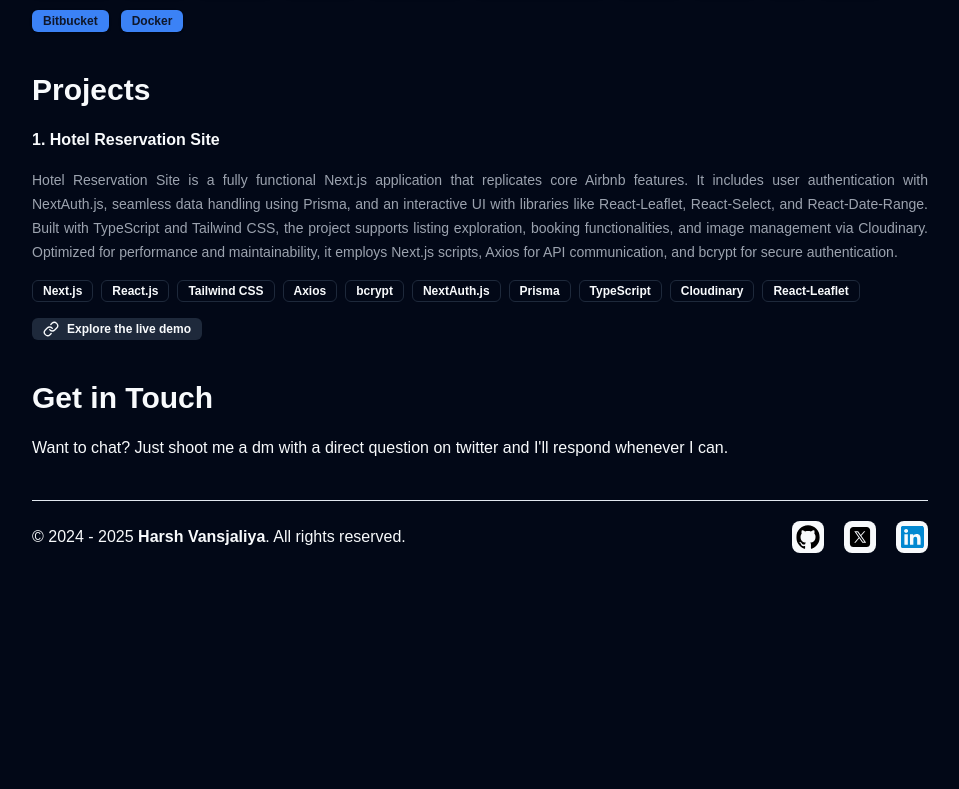
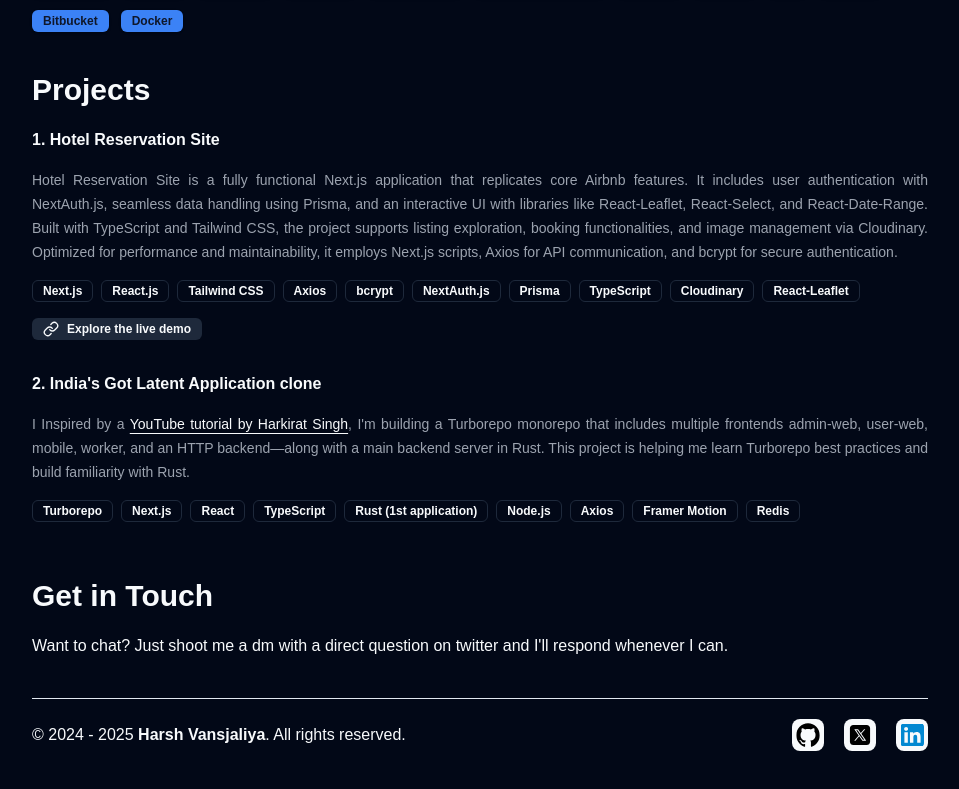
Before and after one commit to Harsh6575/portfolio-harsh-v2, a Next.js app: page / in a window 1280 px wide. Shown: the part 918-1707 px from the top of the page, without its empty margins (160-1119 px from the left). Before the commit the page ends 1519 px from the top, so only its background shows below. Built offline with nearby package versions, Linux system fonts and the light colour scheme.

Commit message:
feat: updated projects, readme and loader

```diff
--- a/package.json
+++ b/package.json
@@ -18,6 +18,7 @@
     "react": "^19.0.0",
     "react-dom": "^19.0.0",
     "react-icons": "^5.4.0",
+    "react-spinners": "^0.15.0",
     "tailwind-merge": "^3.0.1",
     "tailwindcss-animate": "^1.0.7"
   },
--- a/src/app/_components/projects.tsx
+++ b/src/app/_components/projects.tsx
@@ -1,38 +1,9 @@
 import { H2 } from "@/components/heading";
 import { Badge } from "@/components/ui/badge";
-import { Link } from "lucide-react";
+import { Link as LinkIcon } from "lucide-react";
 import { FaGithub } from "react-icons/fa6";
-
-type TProject = {
-  index: number;
-  name: string;
-  description: React.ReactNode;
-  technologies: string[];
-  githubUrl?: string;
-  url?: string;
-};
-
-const projects: TProject[] = [
-  {
-    index: 1,
-    name: "Hotel Reservation Site",
-    description:
-      "Hotel Reservation Site is a fully functional Next.js application that replicates core Airbnb features. It includes user authentication with NextAuth.js, seamless data handling using Prisma, and an interactive UI with libraries like React-Leaflet, React-Select, and React-Date-Range. Built with TypeScript and Tailwind CSS, the project supports listing exploration, booking functionalities, and image management via Cloudinary. Optimized for performance and maintainability, it employs Next.js scripts, Axios for API communication, and bcrypt for secure authentication.",
-    technologies: [
-      "Next.js",
-      "React.js",
-      "Tailwind CSS",
-      "Axios",
-      "bcrypt",
-      "NextAuth.js",
-      "Prisma",
-      "TypeScript",
-      "Cloudinary",
-      "React-Leaflet",
-    ],
-    url: "https://hotel-reservation-harsh6575.vercel.app/",
-  },
-];
+import { TProject } from "../types";
+import { projects } from "../constants";
 
 const ProjectCard = ({
   index,
@@ -71,7 +42,7 @@
         {url && (
           <a href={url} target="_blank">
             <Badge variant={"secondary"} className="flex items-center gap-2">
-              <Link className="h-4 w-4" />
+              <LinkIcon className="h-4 w-4" />
               Explore the live demo
             </Badge>
           </a>
--- a/src/app/_components/skills.tsx
+++ b/src/app/_components/skills.tsx
@@ -1,30 +1,6 @@
 import { H2 } from "@/components/heading";
 import { Badge } from "@/components/ui/badge";
-
-export const skills: { name: string }[] = [
-  { name: "TypeScript" },
-  { name: "React.js" },
-  { name: "Next.js" },
-  { name: "Tailwind CSS" },
-  { name: "Express.js" },
-  { name: "Node.js" },
-  { name: "Python" },
-  { name: "Django" },
-  { name: "Java" },
-  { name: "PostgreSQL" },
-  { name: "MongoDB" },
-  { name: "MySQL" },
-  { name: "GraphQL" },
-  { name: "RESTApi" },
-  { name: "Prisma ORM" },
-  { name: "Jupyter Notebooks" },
-  { name: "pandas" },
-  { name: "NumPy" },
-  { name: "Git" },
-  { name: "GitHub" },
-  { name: "Bitbucket" },
-  { name: "Docker" },
-];
+import { skills } from "../constants";
 
 export const Skills = () => {
   return (
--- /dev/null
+++ b/src/app/constants/index.tsx
@@ -0,0 +1,79 @@
+import Link from "next/link";
+import { TProject } from "../types";
+
+export const skills: { name: string }[] = [
+    { name: "TypeScript" },
+    { name: "React.js" },
+    { name: "Next.js" },
+    { name: "Tailwind CSS" },
+    { name: "Express.js" },
+    { name: "Node.js" },
+    { name: "Python" },
+    { name: "Django" },
+    { name: "Java" },
+    { name: "PostgreSQL" },
+    { name: "MongoDB" },
+    { name: "MySQL" },
+    { name: "GraphQL" },
+    { name: "RESTApi" },
+    { name: "Prisma ORM" },
+    { name: "Jupyter Notebooks" },
+    { name: "pandas" },
+    { name: "NumPy" },
+    { name: "Git" },
+    { name: "GitHub" },
+    { name: "Bitbucket" },
+    { name: "Docker" },
+  ];
+
+  export const projects: TProject[] = [
+    {
+      index: 1,
+      name: "Hotel Reservation Site",
+      description:
+        "Hotel Reservation Site is a fully functional Next.js application that replicates core Airbnb features. It includes user authentication with NextAuth.js, seamless data handling using Prisma, and an interactive UI with libraries like React-Leaflet, React-Select, and React-Date-Range. Built with TypeScript and Tailwind CSS, the project supports listing exploration, booking functionalities, and image management via Cloudinary. Optimized for performance and maintainability, it employs Next.js scripts, Axios for API communication, and bcrypt for secure authentication.",
+      technologies: [
+        "Next.js",
+        "React.js",
+        "Tailwind CSS",
+        "Axios",
+        "bcrypt",
+        "NextAuth.js",
+        "Prisma",
+        "TypeScript",
+        "Cloudinary",
+        "React-Leaflet",
+      ],
+      url: "https://hotel-reservation-harsh6575.vercel.app/",
+    },
+    {
+      index: 2,
+      name: "India's Got Latent Application clone",
+      description: (
+        <>
+          I Inspired by a{" "}
+          <Link
+            href="https://www.youtube.com/watch?v=nQ0M2dYCXxg"
+            className="text-foreground underline underline-offset-4"
+          >
+            YouTube tutorial by Harkirat Singh
+          </Link>
+          , I&apos;m building a Turborepo monorepo that includes multiple
+          frontends admin-web, user-web, mobile, worker, and an HTTP backend—along
+          with a main backend server in Rust. This project is helping me learn
+          Turborepo best practices and build familiarity with Rust.
+        </>
+      ),
+      technologies: [
+        "Turborepo",
+        "Next.js",
+        "React",
+        "TypeScript",
+        "Rust (1st application)",
+        "Node.js",
+        "Axios",
+        "Framer Motion",
+        "Redis",
+      ],
+    },
+  ];
--- /dev/null
+++ b/src/app/loading.tsx
@@ -0,0 +1,13 @@
+"use client";
+
+import { BounceLoader } from "react-spinners";
+
+const Loading = () => {
+  return (
+    <div className="h-full flex items-center justify-center">
+      <BounceLoader color="#22c55e" size={40} />
+    </div>
+  );
+};
+
+export default Loading;
--- /dev/null
+++ b/src/app/types/index.ts
@@ -0,0 +1,8 @@
+export type TProject = {
+  index: number;
+  name: string;
+  description: React.ReactNode;
+  technologies: string[];
+  githubUrl?: string;
+  url?: string;
+};
```
Also changed, not shown: 2 other files (tests, documents, lock files or other folders).
